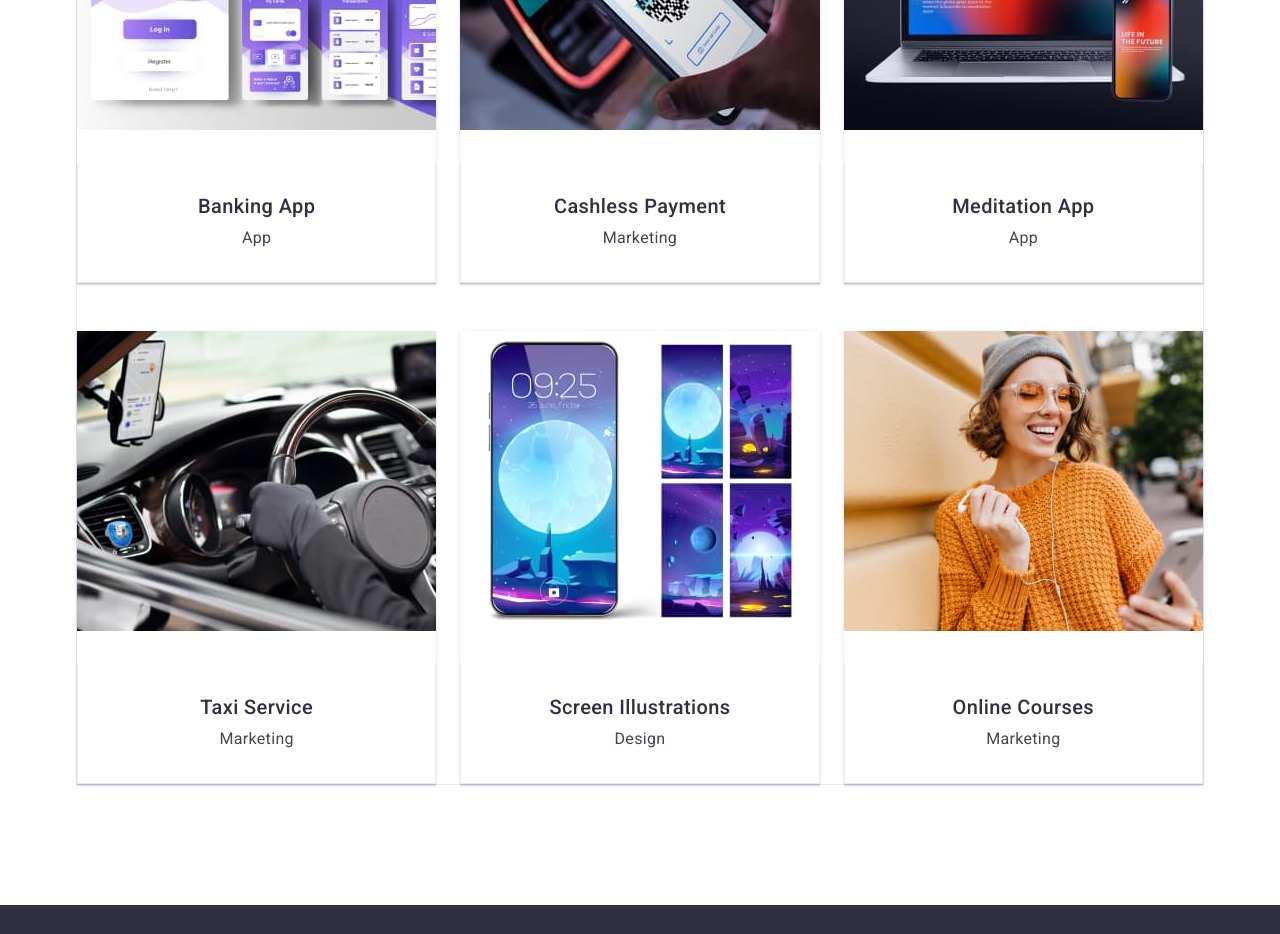
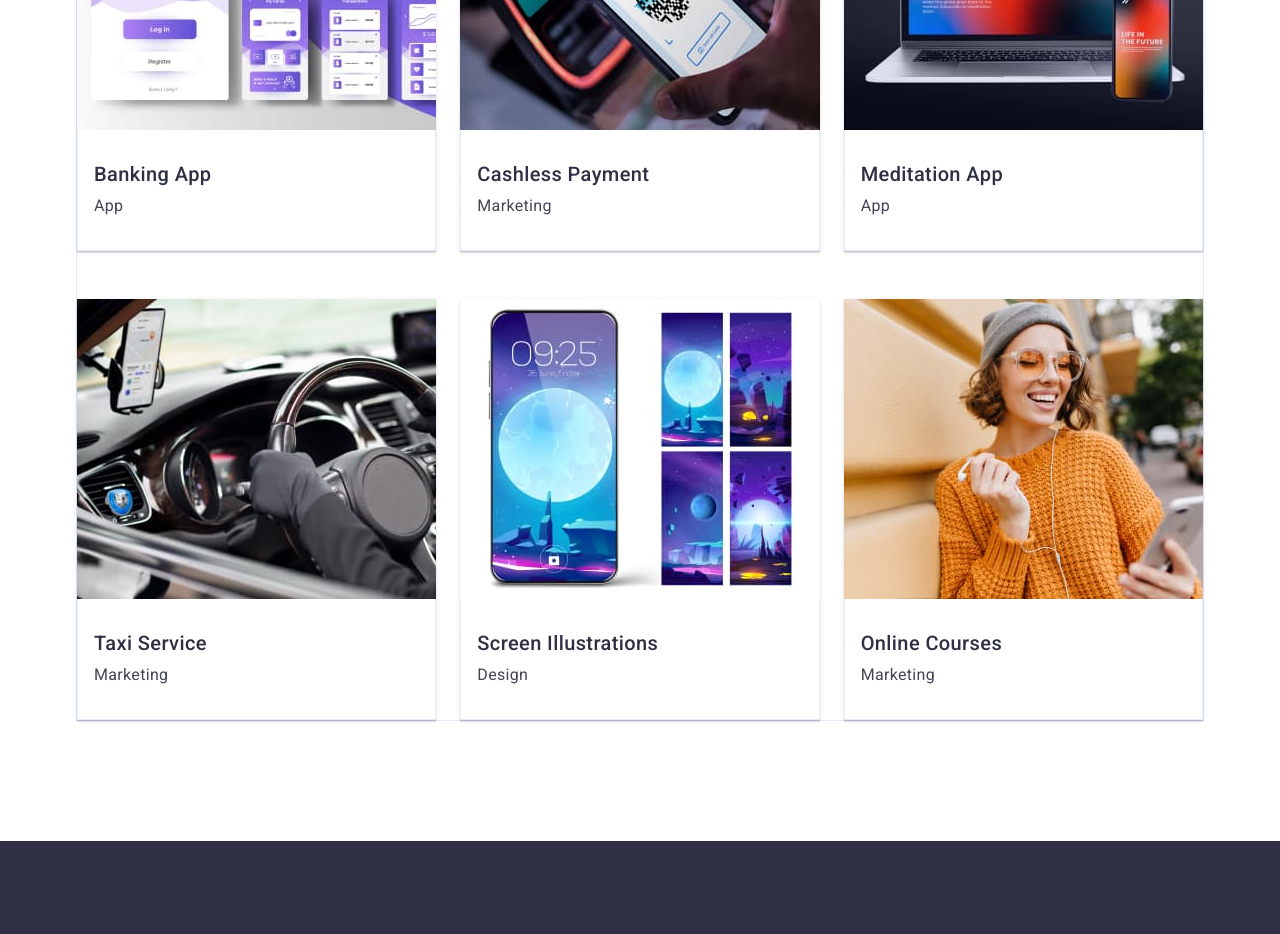
Before and after one commit to Kark999/goit-markup-hw-04, a plain HTML site: page index.html in a window 1280 px wide. Shown: the part 2320-3254 px from the top of the page. Drawn offline with nearby package versions, Linux system fonts and the light colour scheme.

Commit message:
last after mentor checks

```diff
--- a/css/styles.css
+++ b/css/styles.css
@@ -399,12 +399,10 @@ img {
   padding: 32px 16px;
   border: 1px solid #e7e9fc;
   border-top: none;
-  margin-top: 32px;
 }
 
 .portfolio-title {
   color: var(--NAVY-BLUE, #2e2f42);
-  text-align: center;
   font-size: 36px;
   line-height: 1.11;
   letter-spacing: 0.02em;
@@ -413,6 +411,7 @@ img {
 }
 .portfolio-list-subtitle {
   color: var(--NAVY-BLUE, #2e2f42);
+  text-align: start;
   font-size: 20px;
   font-weight: 500;
   line-height: 1.2;
@@ -421,6 +420,7 @@ img {
 }
 .portfolio-list-text {
   color: var(--SLATE, #434455);
+  text-align: start;
   font-size: 16px;
   line-height: 1.5;
   letter-spacing: 0.02em;
```
